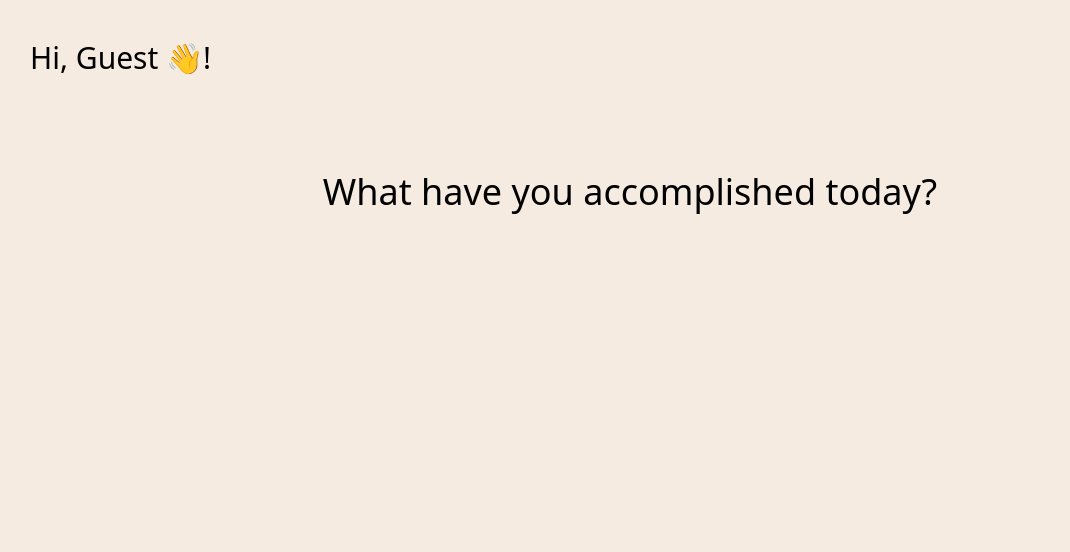
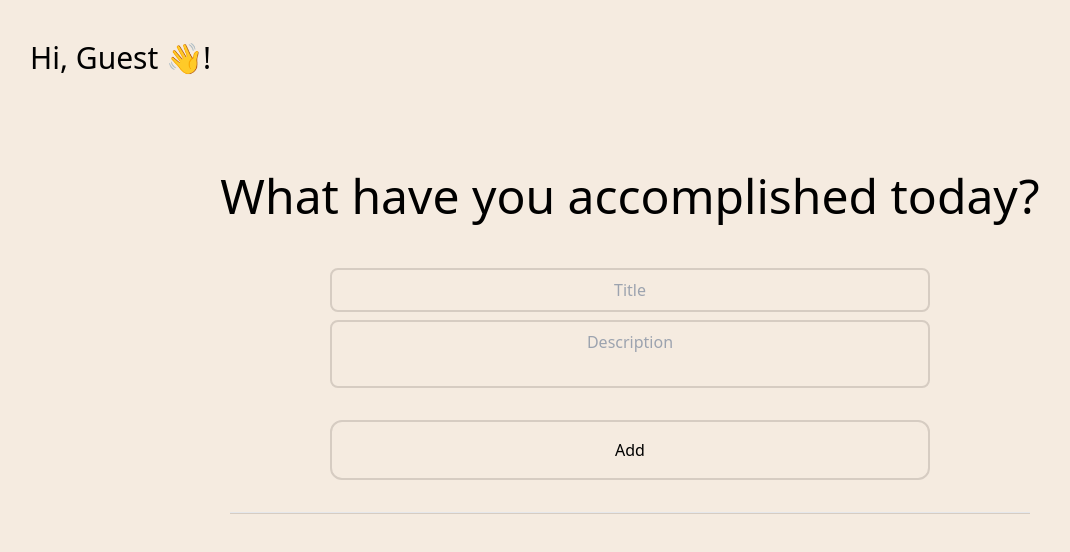
Before and after one commit to ErykBabayan/BetterEveryDay, a React (Create React App) app: page / in a window 1280 px wide. Both pictures are taken after a click on the button "Begin your journey". Shown: the top 552 px of the page, without its empty margins (10-1080 px from the left). Built offline with nearby package versions, Linux system fonts and the light colour scheme.

Commit message:
Entry html separated to custom component

```diff
--- /dev/null
+++ b/src/Components/Entry.tsx
@@ -0,0 +1,27 @@
+import React from "react";
+
+export default function Entry() {
+	return (
+		<React.Fragment>
+			<h2 className="mt-24 text-2xl sm:text-3xl lg:text-5xl  text-center">What have you accomplished today?</h2>
+			<div className="w-full flex flex-wrap justify-center mt-12">
+				<input
+					className="bg-inherit p-2 rounded-lg border-2 text-center w-5/6 md:w-4/6 xl:w-3/6 border-paleSilver"
+					type="text"
+					placeholder="Title"
+				/>
+				<div className="w-full flex justify-center mt-2">
+					<textarea
+						placeholder="Description"
+						className="resize-none w-5/6 md:w-4/6 xl:w-3/6 bg-inherit p-2 rounded-lg border-2 text-center border-paleSilver"
+						maxLength={500}
+					></textarea>
+				</div>
+				<button className="px-8 py-4 my-8 w-5/6 md:w-4/6 xl:w-3/6 rounded-xl border-2 border-paleSilver hover:shadow-lg active:translate-y-0.5 active:shadow-xl">
+					Add
+				</button>
+			</div>
+			<hr className="w-5/6 xl:w-4/6 h-0.5 bg-paleSilver" />
+		</React.Fragment>
+	);
+}
--- a/src/Components/Journal.tsx
+++ b/src/Components/Journal.tsx
@@ -1,11 +1,12 @@
 import React from "react";
+import Entry from "./Entry";
 
 export interface Props {}
 
 export default function Journal(props: Props) {
 	return (
-		<div className="flex justify-center align-bottom">
-			<h2 className="mt-24 text-2xl sm:text-3xl md:text-4xl  text-center">What have you accomplished today?</h2>
+		<div className="flex flex-wrap justify-center align-bottom">
+			<Entry />
 		</div>
 	);
 }
```
